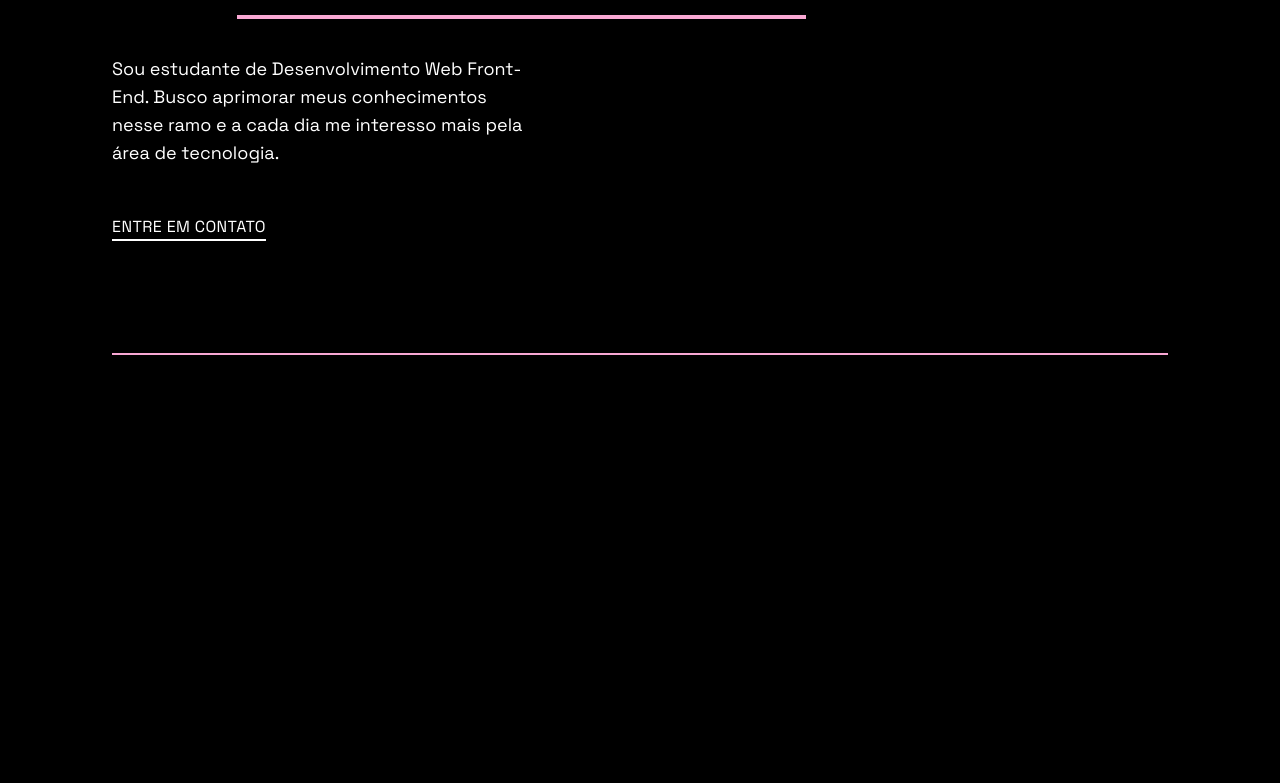
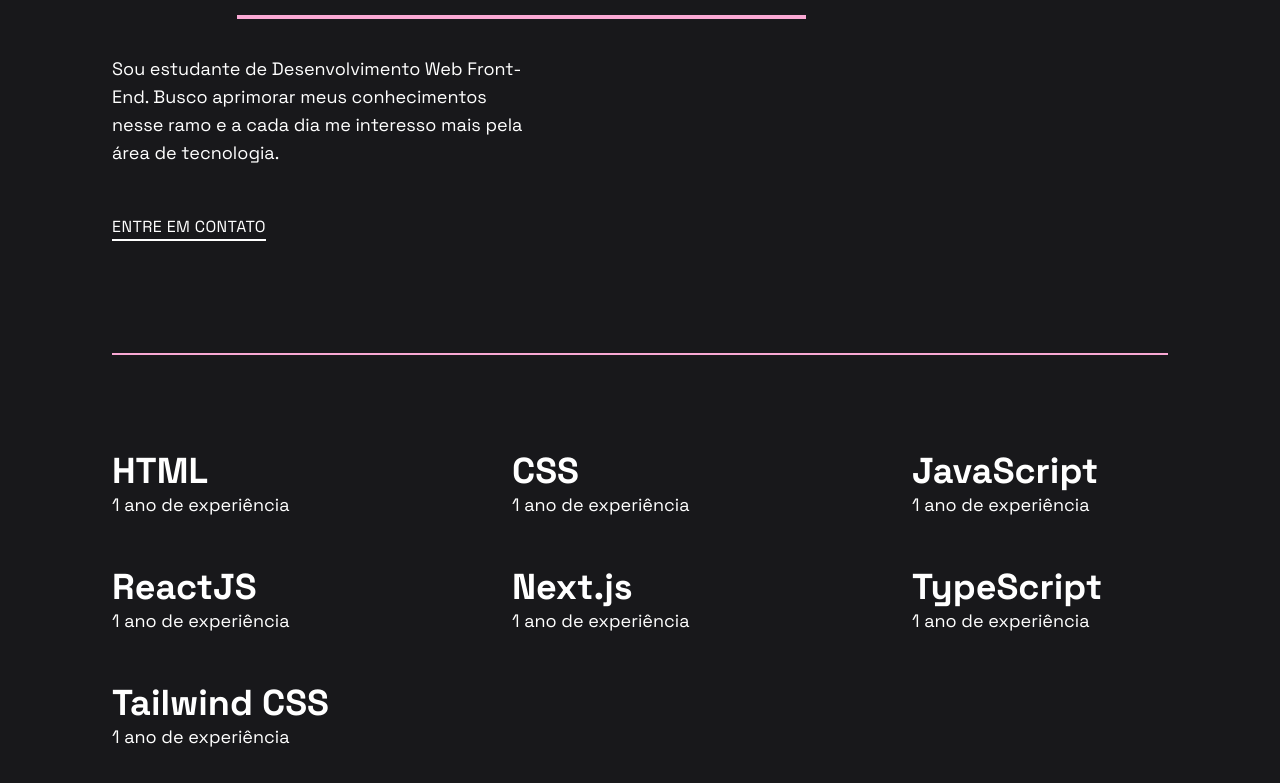
Before and after one commit to gifreitass/portfolio, a Next.js app: page /home in a window 1280 px wide. Shown: the part 277-1060 px from the top of the page. Before the commit the page ends 800 px from the top, so only its background shows below. Built offline with nearby package versions, Linux system fonts and the light colour scheme.

Commit message:
adding skills section

```diff
--- a/src/app/home/layout.tsx
+++ b/src/app/home/layout.tsx
@@ -12,7 +12,7 @@
 }) {
   return (
     <html lang="en">
-      <body className={`mx-28 my-8 bg-black ${mainFontFamily.className}`}>{children}</body>
+      <body className={`mx-28 my-8 bg-zinc-900 ${mainFontFamily.className}`}>{children}</body>
     </html>
   )
 }
--- /dev/null
+++ b/src/components/molecules/SkillItem.tsx
@@ -0,0 +1,13 @@
+import Text from "../atoms/Text"
+import Title from "../atoms/Title"
+
+const SkillItem: React.FC<{ children: string }> = (props) => {
+    return (
+        <div className="mt-12">
+            <Title size="text-4xl">{props.children}</Title>
+            <Text>1 ano de experiência</Text>
+        </div>
+    )
+}
+
+export default SkillItem
--- /dev/null
+++ b/src/components/organisms/Skills.tsx
@@ -0,0 +1,17 @@
+import SkillItem from "../molecules/SkillItem"
+
+const Skills = () => {
+    return (
+        <section className="mt-12 grid grid-cols-3 gap-x-36">
+            <SkillItem>HTML</SkillItem>
+            <SkillItem>CSS</SkillItem>
+            <SkillItem>JavaScript</SkillItem>
+            <SkillItem>ReactJS</SkillItem>
+            <SkillItem>Next.js</SkillItem>
+            <SkillItem>TypeScript</SkillItem>
+            <SkillItem>Tailwind CSS</SkillItem>
+        </section>
+    )
+}
+
+export default Skills
--- a/src/components/templates/Homepage.tsx
+++ b/src/components/templates/Homepage.tsx
@@ -1,5 +1,6 @@
 import Hero from "../organisms/Hero"
 import NavBar from "../organisms/NavBar"
+import Skills from "../organisms/Skills"
 
 const HomePage: React.FC = () => {
     return (
@@ -8,6 +9,7 @@
             <main className="mt-24">
                 <Hero />
                 <div className="w-full mt-28 h-0.5 bg-pink-300" />
+                <Skills />
             </main>
         </>
     )
```
